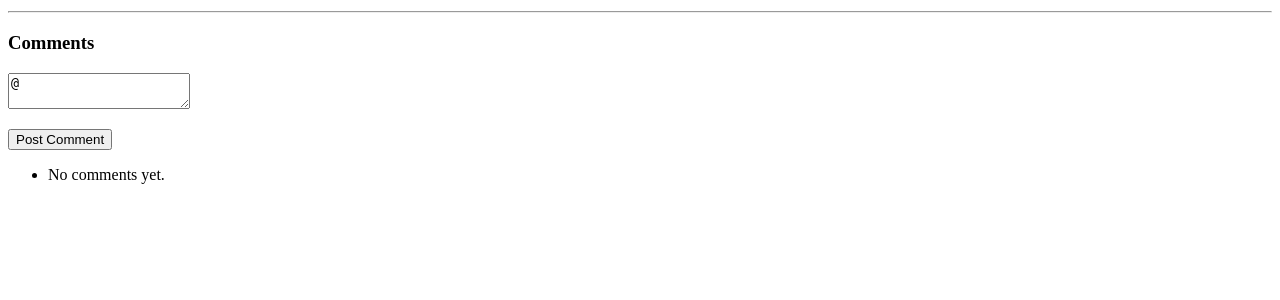
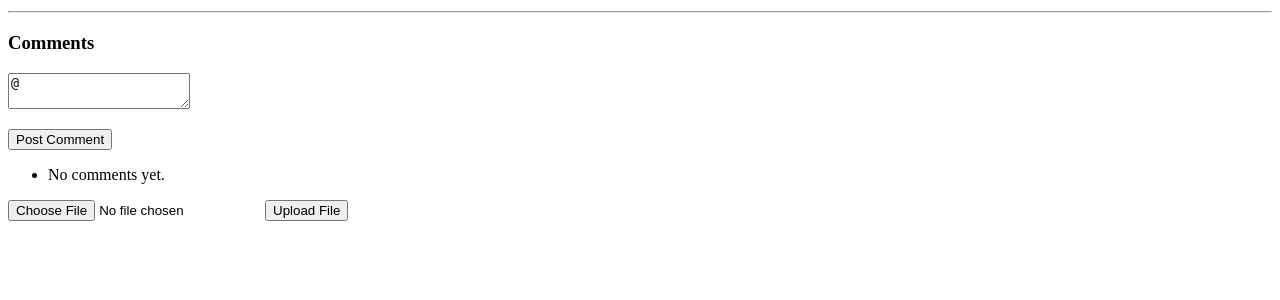
Before and after one commit to Njoro90260/Task-Project-Management-Tool, a Django app: template tasks/templates/tasks/task_detail.html in a window 1280 px wide. Shown: the part 164-464 px from the top of the page. Run offline with Django 5.2, Linux system fonts and the light colour scheme; the template is opened without the code that fills it, so the values that code supplies are empty.

Commit message:
file uploads commit 1.

```diff
--- a/project_management/settings.py
+++ b/project_management/settings.py
@@ -144,6 +144,8 @@ LOGIN_URL = 'Users:login'
 LOGOUT_URL = 'Users:logout'
 LOGOUT_REDIRECT_URL = '/'
 
+MEDIA_URL = "/media/"
+MEDIA_ROOT = os.path.join(BASE_DIR, "media")
 
 INTERNAL_IPS = [
     '127.0.0.1',
--- a/project_management/urls.py
+++ b/project_management/urls.py
@@ -17,6 +17,7 @@ Including another URLconf
 from django.contrib import admin
 from django.urls import path, include
 from django.conf import settings
+from django.conf.urls.static import static
 
 urlpatterns = [
     path('admin/', admin.site.urls),
@@ -24,8 +25,7 @@ urlpatterns = [
     path('users/', include('Users.urls')),
     path('tasks/', include('tasks.urls')),
     path('api/', include('projects.api_urls')),  # Dedicated API routes
-]
-
+] + static(settings.MEDIA_URL, document_root=settings.MEDIA_ROOT)
 if settings.DEBUG:
     import debug_toolbar
     urlpatterns = [
--- a/static/js/scripts.js
+++ b/static/js/scripts.js
@@ -1,4 +1,5 @@
 document.addEventListener("DOMContentLoaded", function () {
+    // Elements for comment input and suggestions
     const commentInput = document.getElementById("comment-text");
     const suggestionBox = document.getElementById("mention-suggestions");
     const commentForm = document.getElementById("comment-form");
@@ -9,11 +10,13 @@ document.addEventListener("DOMContentLoaded", function () {
     let debounceTimeout;
     let selectedIndex = -1; // For keyboard navigation
 
+    // Event listener for comment input keyup
     commentInput.addEventListener("keyup", function (event) {
         clearTimeout(debounceTimeout);
         debounceTimeout = setTimeout(() => handleKeyUp(event), 300);
     });
 
+    // Handle keyup event for comment input
     async function handleKeyUp(event) {
         if (event.key === "ArrowDown" || event.key === "ArrowUp" || event.key === "Enter" || event.key === "Escape") {
             handleKeyNavigation(event);
@@ -42,6 +45,7 @@ document.addEventListener("DOMContentLoaded", function () {
         }
     }
 
+    // Update suggestions for mentions
     function updateSuggestions(users, cursorPosition) {
         suggestionBox.innerHTML = "";
         if (users.length === 0) {
@@ -63,18 +67,20 @@ document.addEventListener("DOMContentLoaded", function () {
         showSuggestions();
     }
 
+    // Show suggestions box
     function showSuggestions() {
         if (suggestionBox.innerHTML.trim() !== "") {
             suggestionBox.style.display = "block";
         }
     }
 
+    // Hide suggestions box
     function hideSuggestions() {
         suggestionBox.innerHTML = "";
         suggestionBox.style.display = "none";
     }
 
-
+    // Insert mention into comment input
     function insertMention(username, cursorPosition) {
         const text = commentInput.value;
         const beforeMention = text.substring(0, cursorPosition).replace(/@\w*$/, "@" + username + " ");
@@ -84,6 +90,7 @@ document.addEventListener("DOMContentLoaded", function () {
         hideSuggestions();
     }
 
+    // Handle keyboard navigation in suggestions
     function handleKeyNavigation(event) {
         const items = suggestionBox.getElementsByTagName("li");
         if (!items.length) return;
@@ -105,10 +112,12 @@ document.addEventListener("DOMContentLoaded", function () {
         });
     }
 
+    // Get CSRF token from hidden input
     function getCSRFToken() {
         return document.querySelector("[name=csrfmiddlewaretoken]").value;
     }
 
+    // Handle comment form submission
     commentForm.addEventListener("submit", async function (event) {
         event.preventDefault();
         const text = commentInput.value;
@@ -139,6 +148,7 @@ document.addEventListener("DOMContentLoaded", function () {
         }
     });
 
+    // Fetch notifications
     async function fetchNotifications() {
         try {
             const response = await fetch("/notifications/");
@@ -163,6 +173,32 @@ document.addEventListener("DOMContentLoaded", function () {
         }
     }
 
+    // Initial fetch of notifications and set interval for updates
     fetchNotifications();
     setInterval(fetchNotifications, 10000);
 });
+
+// Handle file upload form submission
+document.getElementById("file-upload-form").addEventListener("submit", function(event) {
+    event.preventDefault();
+    let formData = new FormData();
+    let fileInput = document.getElementById("file-input");
+    formData.append("file", fileInput.files[0]);
+
+    fetch("{% url 'tasks:upload_task_file' task.id %}", {
+        method: "POST",
+        headers: { "X-CSRFToken": "{{ csrf_token }}" },
+        body: formData
+    })
+    .then(response => response.json())
+    .then(data => {
+        if (data.message) {
+            let newFile = document.createElement("li");
+            newFile.innerHTML = `<a href="${URL.createObjectURL(fileInput.files[0])}" download>${fileInput.files[0].name}</a>`;
+            document.getElementById("file-list").appendChild(newFile);
+            fileInput.value = "";
+        } else {
+            console.error("Upload failed:", data.error);
+        }
+    });
+});
--- a/tasks/templates/tasks/task_detail.html
+++ b/tasks/templates/tasks/task_detail.html
@@ -32,5 +32,18 @@
         {% endfor %}
     </ul>
     </form>
+
+
+    <form id="file-upload-form" enctype="multipart/form-data">
+        {% csrf_token %}
+        <input type="file" id="file-input" name="file" required>
+        <button type="submit">Upload File</button>
+    </form>
+
+    <ul id="file-list">
+        {% for file in task.files.all %}
+            <li><a href="{{ file.file.url }}" download>{{ file.file.name }}</a></li>
+        {% endfor %}
+    </ul>
 </div>
 {% endblock content %}
--- a/tasks/urls.py
+++ b/tasks/urls.py
@@ -7,4 +7,5 @@ urlpatterns = [
     path("kanban/", views.kanban_board, name="kanban-board"),
     path('<int:task_id>/', views.task_detail, name='task_detail'),
     path('<int:task_id>/add_comment/', views.add_comment, name='add_comment'),
+    path("<int:task_id>/upload/", views.upload_task_file, name="upload_task_file"),
 ]
```
Also changed, not shown: tasks/forms.py (added, +7 -0 lines), tasks/models.py (+10 -0 lines), tasks/views.py (+18 -0 lines), tasks/migrations/0002_taskfile.py (added).
